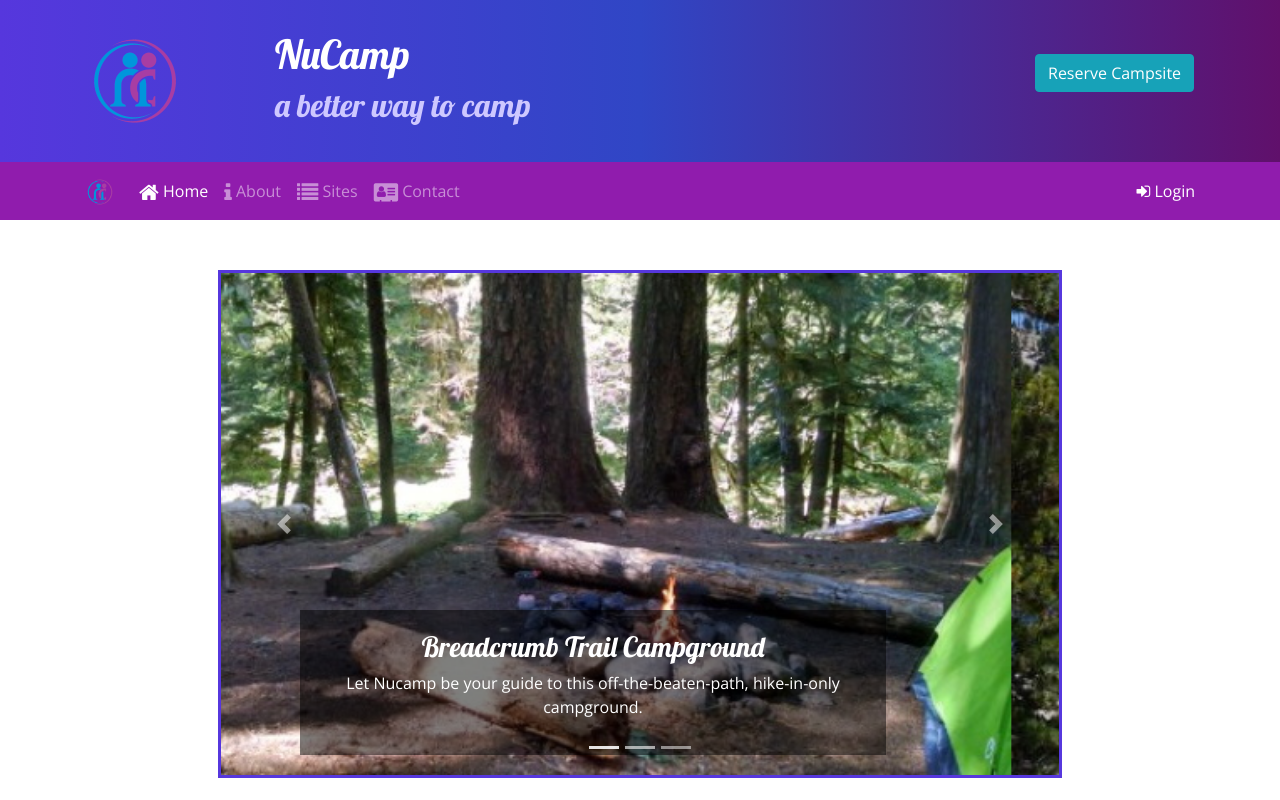
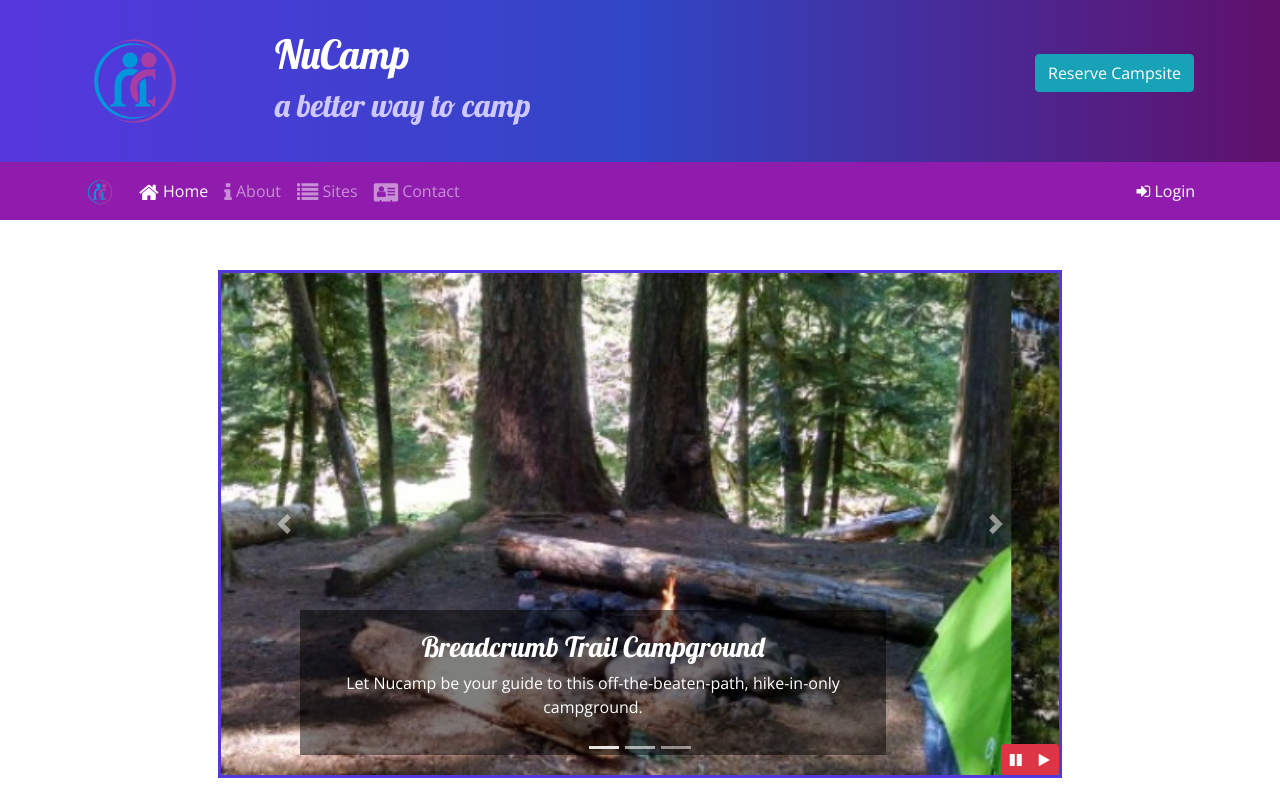
Before and after one commit to mskznkmr/nucampsite, a website: page index.html in a window 1280 px wide. Shown: the top 800 px of the page. Drawn offline with nearby package versions, Linux system fonts and the light colour scheme.

Commit message:
Added carousel buttons

```diff
--- a/css/style.css
+++ b/css/style.css
@@ -14,6 +14,14 @@ body {
 .carousel {
     border: solid #5637DD;
 }
+
+#carouselButton {
+    position: absolute;
+    right: 0;
+    bottom: 0;
+    z-index: 100;
+}
+
 
 h1, h2, h3 {
     font-family: "Lobster", cursive;
--- a/index.html
+++ b/index.html
@@ -206,6 +206,14 @@
                     <span class="carousel-control-next-icon"></span>
                     <span class="sr-only">Next</span>
                 </a>
+                <div class="btn-group" id="carouselButton">
+                    <button class="btn btn-danger btn-sm" id="carouselPause">
+                        <i class="fa fa-pause"></i>
+                    </button>
+                    <button class="btn btn-danger btn-sm" id="carouselPlay">
+                        <i class="fa fa-play"></i>
+                    </button>
+                </div>
             </div>
         </div>
     </div>
@@ -294,11 +302,19 @@
     <script src="node_modules/popper.js/dist/umd/popper.min.js"></script>
     <script src="node_modules/bootstrap/dist/js/bootstrap.min.js"></script>
 
-    <!-- <script>
-        $(function () {
-            $('[data-toggle="tooltip"]').tooltip()
-        })
-    </script> -->
+
+    <!-- Below is a short handed version of $(document).ready(function() {});-->
+    <script>
+        $(function() {
+            $(".carousel").carousel( { interval: 2000, pause: "false" } );
+            $("#carouselPause").click(function(){
+                $(".carousel").carousel("pause");
+            });
+            $("#carouselPlay").click(function(){
+                $(".carousel").carousel("cycle");
+            });
+        });
+    </script>
 
 </body>
 
```
